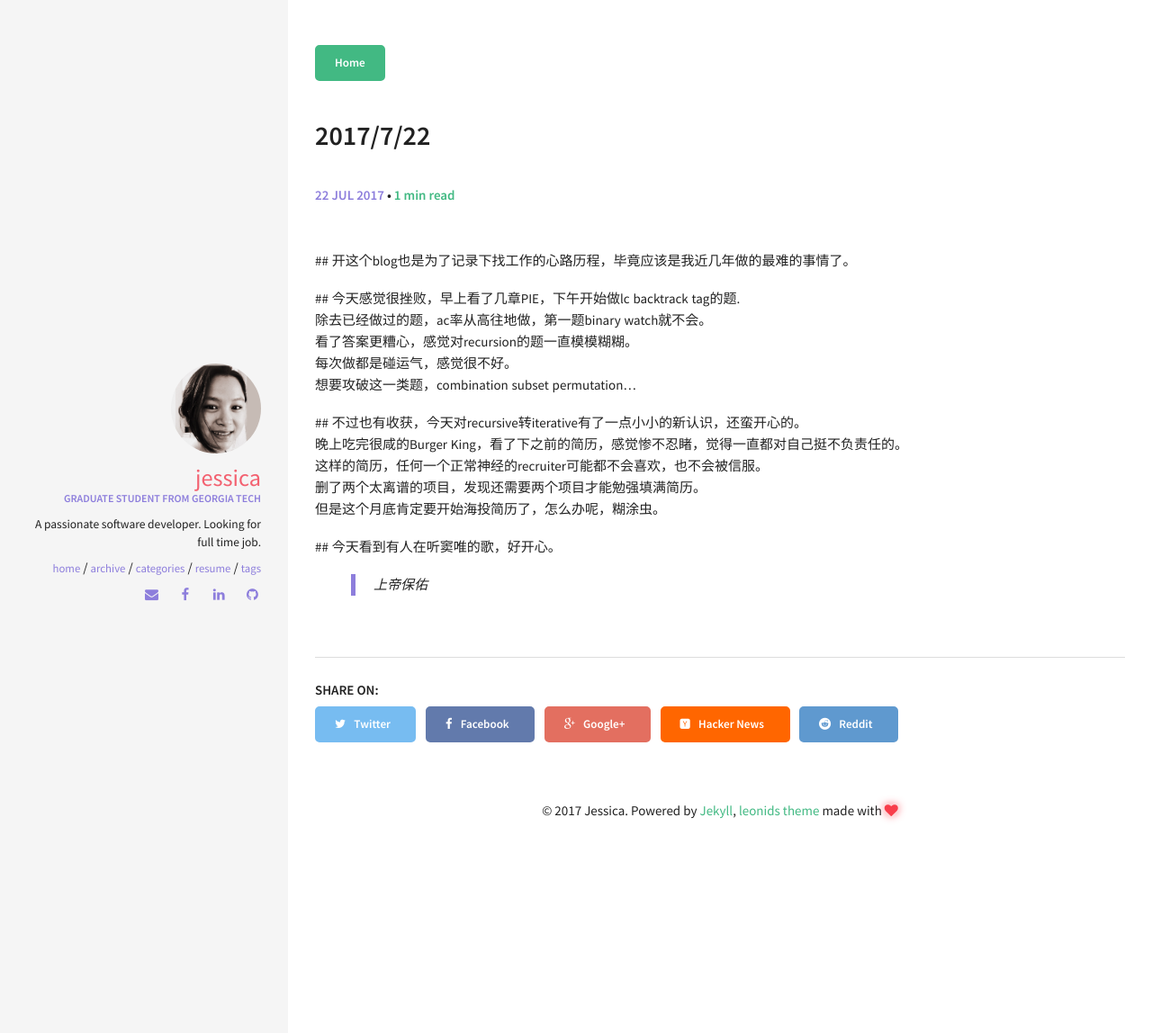
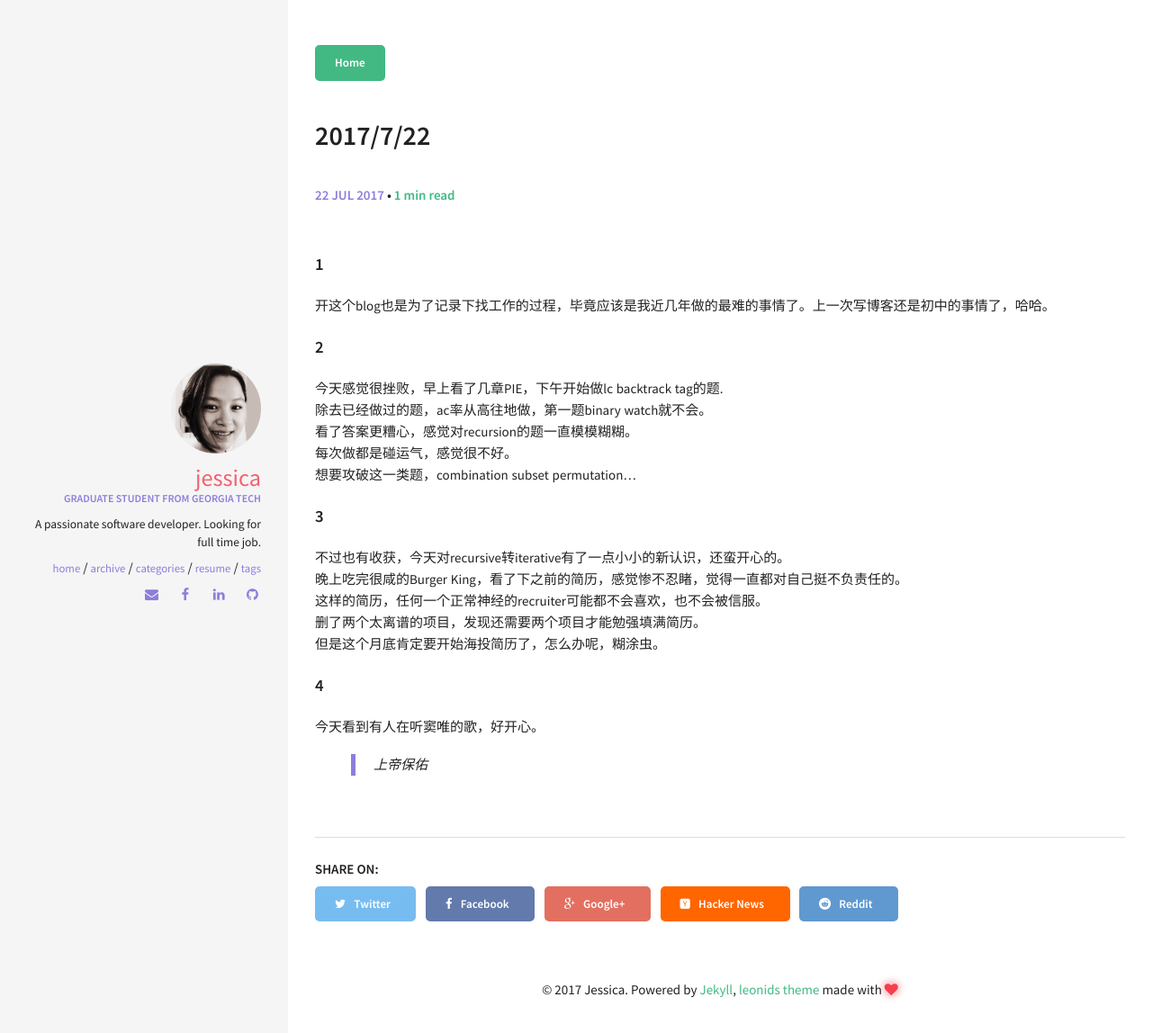
Before and after one commit to WxFang/wxfang.github.io, a Jekyll site: the page built from _posts/2017-07-22-thoughts.md, in a window 1280 px wide. Shown: the top 1148 px of the page at 90% size. Built offline with Jekyll 4.4.1, drawn with Linux system fonts in a browser that asks for light colours; comment, search, counter and statistics services are not loaded.

Commit message:
change format

```diff
--- a/_posts/2017-07-22-thoughts.md
+++ b/_posts/2017-07-22-thoughts.md
@@ -8,24 +8,24 @@ comments: true
 toc: true
 ---
 
-##
-开这个blog也是为了记录下找工作的心路历程，毕竟应该是我近几年做的最难的事情了。
+#### 1
+开这个blog也是为了记录下找工作的过程，毕竟应该是我近几年做的最难的事情了。上一次写博客还是初中的事情了，哈哈。
 
-##
+#### 2
 今天感觉很挫败，早上看了几章PIE，下午开始做lc backtrack tag的题.
 除去已经做过的题，ac率从高往地做，第一题binary watch就不会。
 看了答案更糟心，感觉对recursion的题一直模模糊糊。
 每次做都是碰运气，感觉很不好。
 想要攻破这一类题，combination subset permutation...
 
-##
+#### 3
 不过也有收获，今天对recursive转iterative有了一点小小的新认识，还蛮开心的。
 晚上吃完很咸的Burger King，看了下之前的简历，感觉惨不忍睹，觉得一直都对自己挺不负责任的。
 这样的简历，任何一个正常神经的recruiter可能都不会喜欢，也不会被信服。
 删了两个太离谱的项目，发现还需要两个项目才能勉强填满简历。
 但是这个月底肯定要开始海投简历了，怎么办呢，糊涂虫。
 
-##
+#### 4
 今天看到有人在听窦唯的歌，好开心。
 
 > 上帝保佑
```
